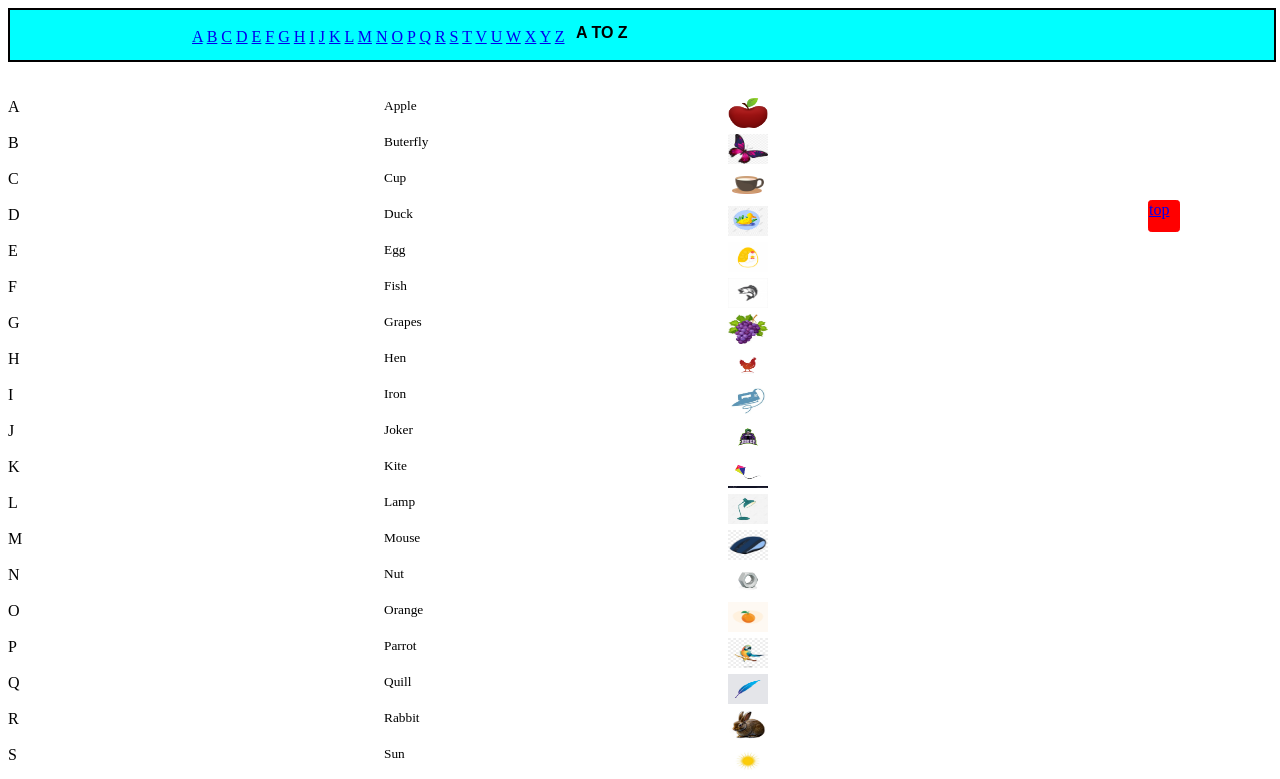
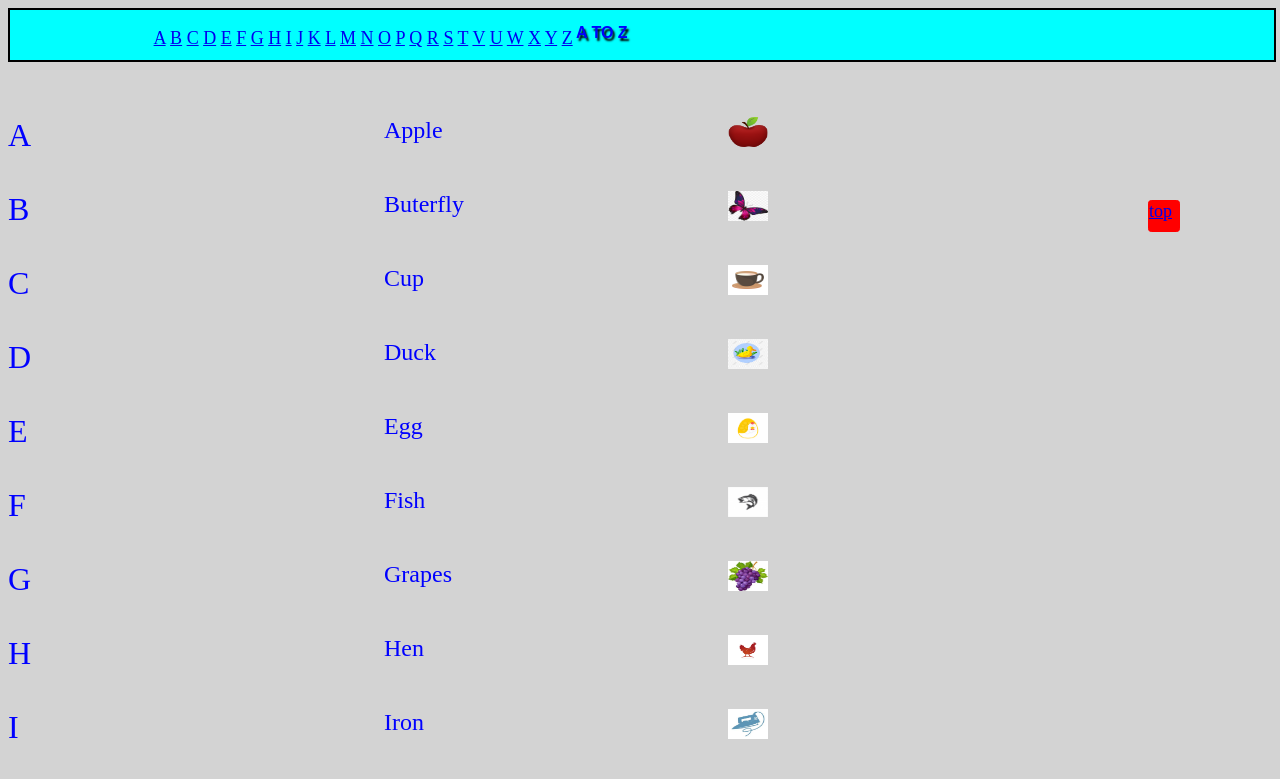
Before and after one commit to REHMAN251211/abcbook, a plain HTML site: page index.html in a window 1280 px wide. Shown: the top 779 px of the page. Drawn offline with Linux system fonts and the light colour scheme.

Commit message:
new change

```diff
--- a/index.html
+++ b/index.html
@@ -10,7 +10,7 @@
     <nav>
         <strong>A TO Z</strong>
         <br>
-        <div>
+        <div class="alphabet">
         <a href="#a">A</a>
         <a href="#b">B</a>
         <a href="#c">C</a>
@@ -40,8 +40,8 @@
         </div>
     </nav>
     <br>
-    <div >
-        <div class="top">
+   <div >
+       <div class="top">
         <a href="#a">top</a>
     </div>
         <br>
@@ -61,12 +61,12 @@
         </div>
         <br>
         <div>
-            D <sub>Duck</sub>
+            D <sub>duck</sub>
             <img id="d" src="bookduck.png" alt="Duck pic" height="30" width="40" />
         </div>
         <br>
         <div>
-            E <sub>Egg</sub>
+            E <sub>egg</sub>
             <img id="e" src="bookegg.png" alt="Egg pic" height="30" width="40" />
         </div>
         <br>
--- a/style.css
+++ b/style.css
@@ -1,13 +1,23 @@
 nav>strong{
     font-family: Arial, Helvetica, sans-serif;
+    text-shadow: 2px 3px 2px black;
     position: absolute;
     right: 45%;
     left: 45%;
     top: 3%;
     }
+    body {
+        background-color: lightgrey;
+        color: blue;
+      }
+div{
+    font-size: xx-large;
+}
     div>sub{
         position: absolute;
         left: 30%;
+        text-transform: capitalize;
+    font-size: x-large;
     }
     nav{
     height: 50px;
@@ -19,10 +29,11 @@ nav>strong{
     position: absolute;
     right: 40%;
     }
-    nav>div{
+    div.alphabet{
+        font-size: large;
         position: absolute;
-        right:15% ;
-        left: 15%;
+        right: 12%;
+        left: 12%;
     }
     div.top{
         height: 30px;
@@ -32,5 +43,6 @@ nav>strong{
         position: fixed;
         right: 100px;
         top: 200px;
+        font-size: large;
         background-color:red ;
     }
```
